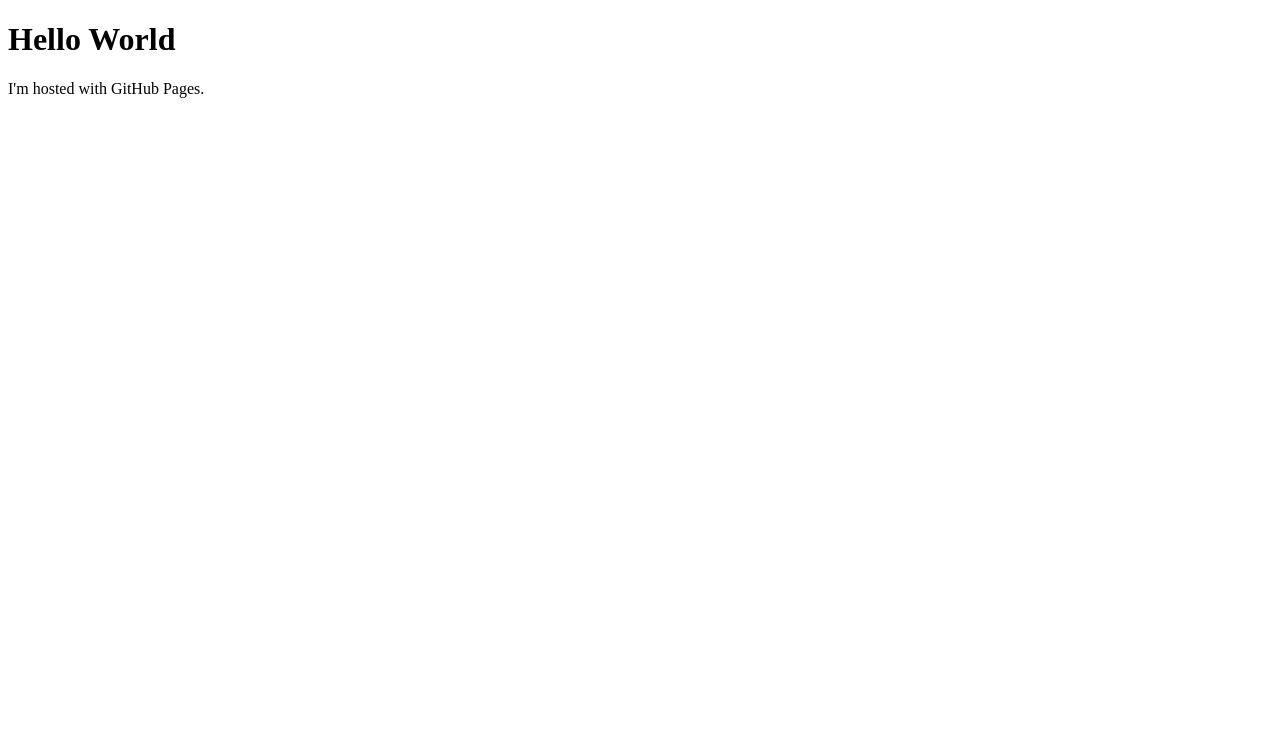
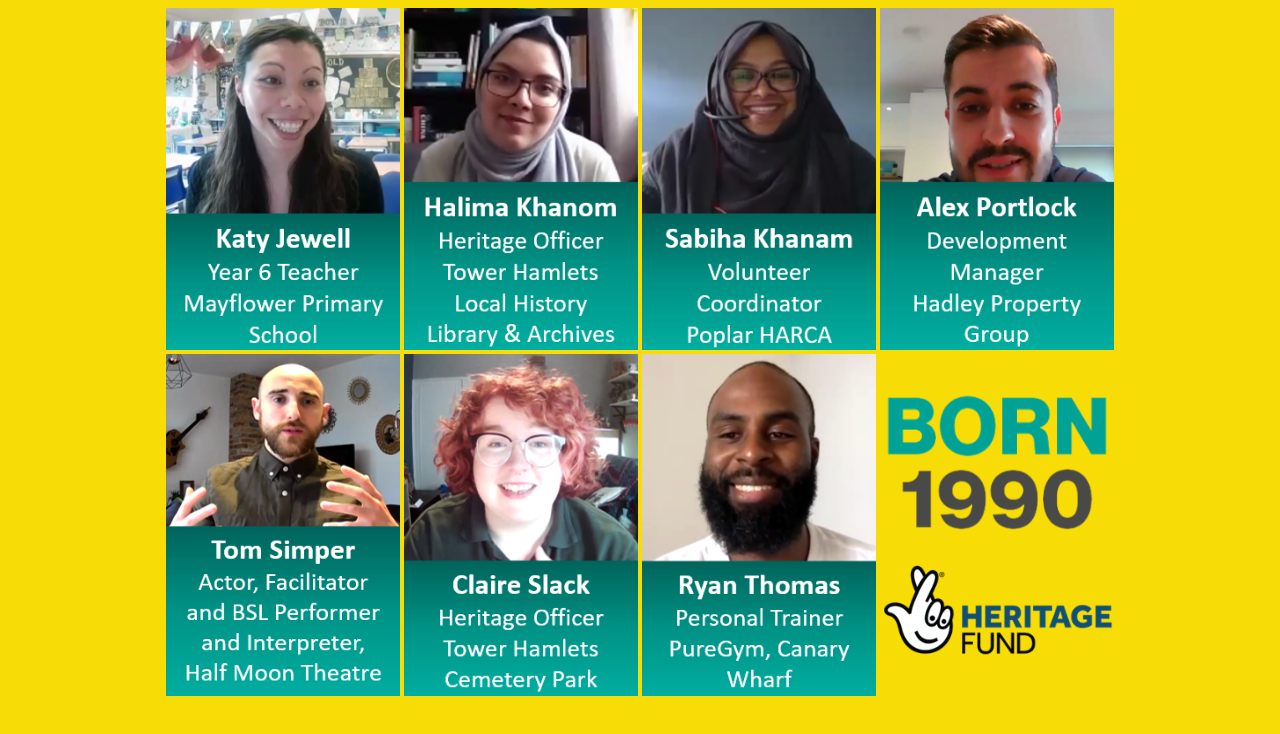
Before and after one commit to HalfMoonTechnical/HalfMoonTechnical.github.io, a plain HTML site: page index.html in a window 1280 px wide. Drawn offline with Linux system fonts and the light colour scheme.

Commit message:
Update index.html

```diff
--- a/index.html
+++ b/index.html
@@ -1,7 +1,16 @@
 <!DOCTYPE html>
 <html>
-<body>
-<h1>Hello World</h1>
-<p>I'm hosted with GitHub Pages.</p>
+<meta name=”apple-mobile-web-app-capable” content=”yes”>
+<body style="background-color:#F8DC06">
+<center>
+<a href="kj.html"><img src="media/kj_home.png" width="234" height="342"></a>
+<a href="hk.html"><img src="media/hk_home.png" width="234" height="342"></a>
+<a href="sk.html"><img src="media/sk_home.png" width="234" height="342"></a>
+<a href="ap.html"><img src="media/ap_home.png" width="234" height="342"></a>
+<br>
+<a href="ts.html"><img src="media/ts_home.png" width="234" height="342"></a>
+<a href="cs.html"><img src="media/cs_home.png" width="234" height="342"></a>
+<a href="rt.html"><img src="media/rt_home.png" width="234" height="342"></a>
+<img src="media/logo.png" width="234" height="342">
 </body>
 </html>
```
